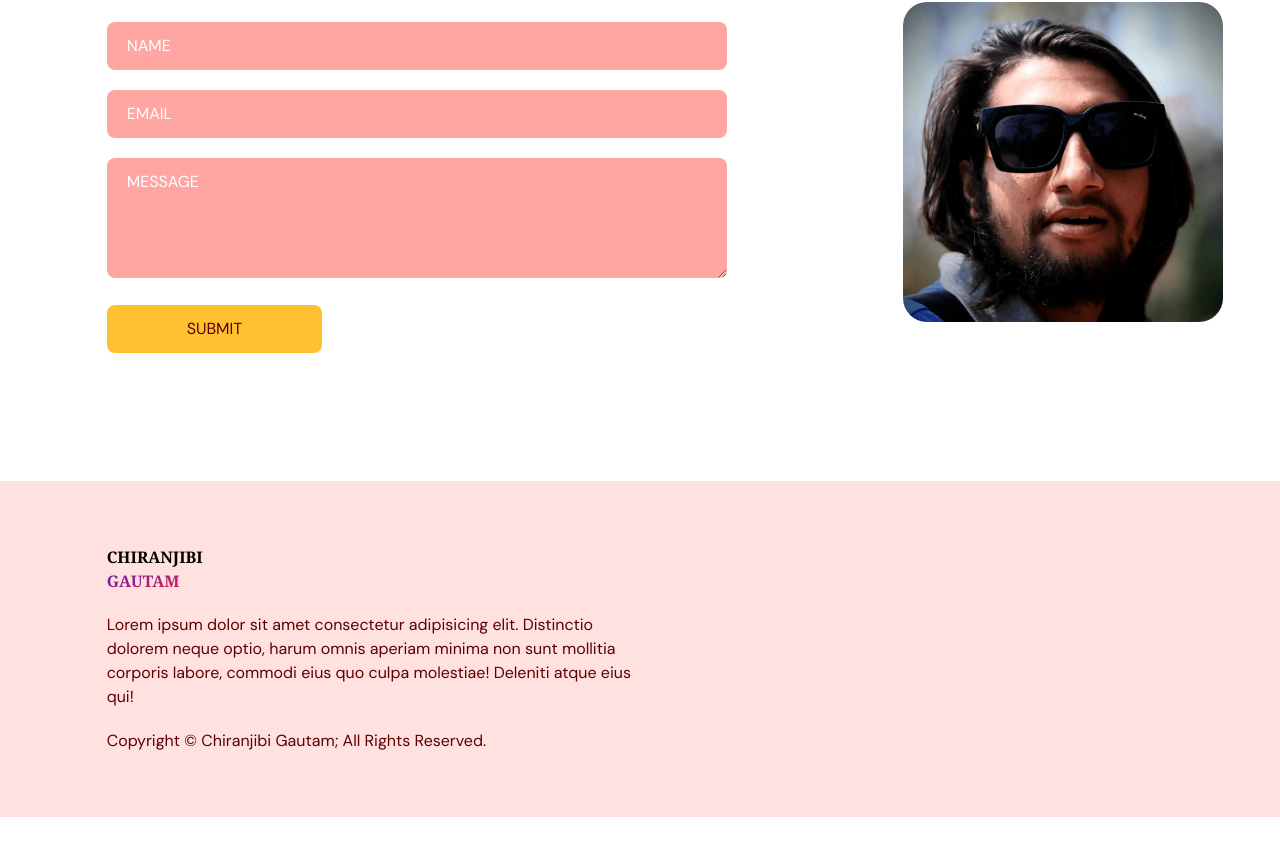
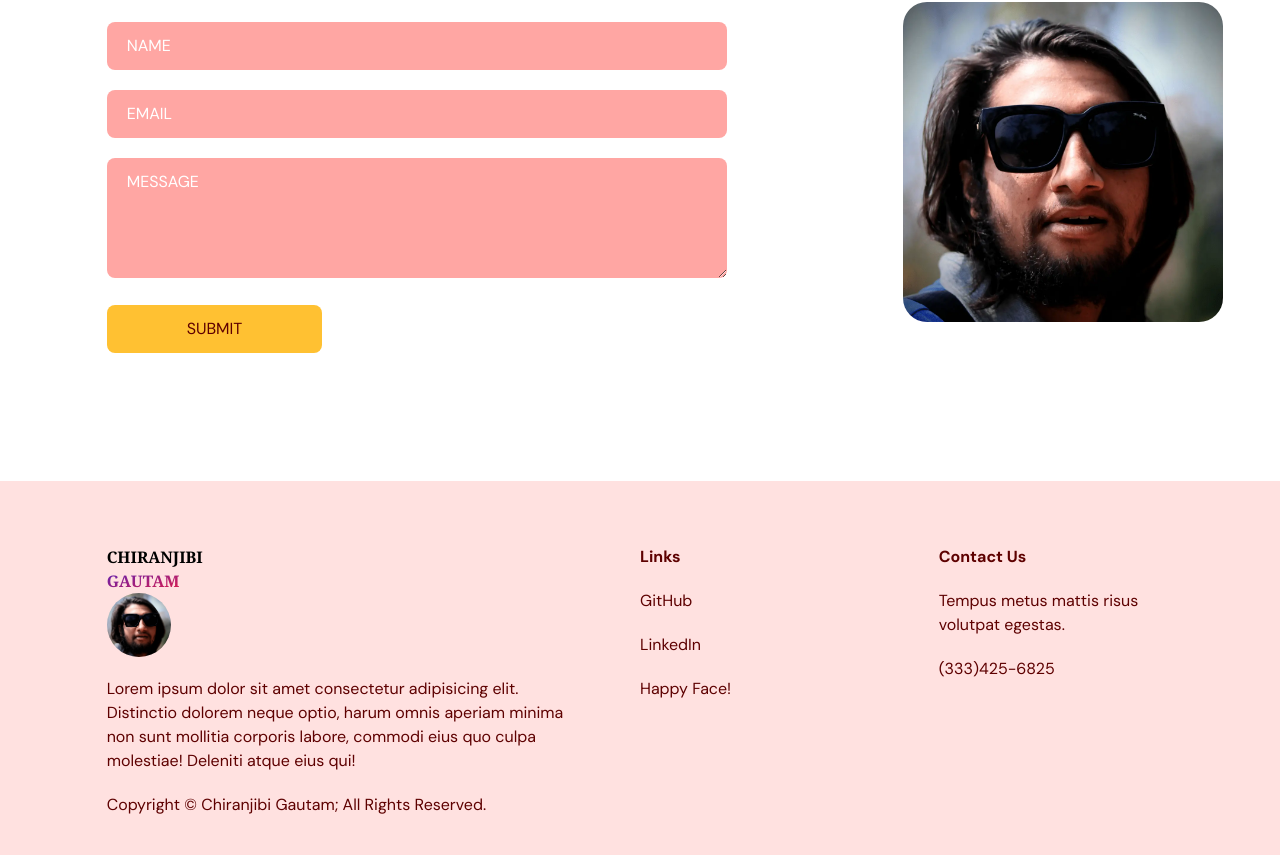
Before and after one commit to chirang56/aj-studio, a React (Vite) app: page / in a window 1280 px wide. Shown: the part 2987-3842 px from the top of the page. Before the commit the page ends 3804 px from the top, so only its background shows below. Built offline with nearby package versions, Linux system fonts and the light colour scheme.

Commit message:
finalize the footer section with social links

```diff
--- a/src/scenes/footer/index.tsx
+++ b/src/scenes/footer/index.tsx
@@ -10,14 +10,24 @@ const Footer = (props: Props) => {
               <span className="bg-gradient-to-br from-violet-800 to-rose-600
               text-transparent bg-clip-text"> GAUTAM </span>
             </p>
+            <div className="flex-between justify-between w-16"> <img className="rounded-full" src={Logo} alt="logo"/> </div>
             <p className="my-5"> Lorem ipsum dolor sit amet consectetur adipisicing elit. Distinctio
                 dolorem neque optio, harum omnis aperiam minima non sunt mollitia corporis
                 labore, commodi eius quo culpa molestiae! Deleniti atque eius qui!
             </p>
             <p> Copyright &copy; Chiranjibi Gautam; All Rights Reserved. </p>
         </div>
-        <div></div>
-        <div></div>
+        <div className="mt-16 basis-1/4 md:mt-0">
+            <h4 className="font-bold"> Links </h4>
+            <p className="my-5"> GitHub </p>
+            <p className="my-5"> LinkedIn </p>
+            <p> Happy Face! </p>
+        </div>
+        <div className="mt-16 basis-1/4 md:mt-0">
+          <h4 className="font-bold">Contact Us</h4>
+          <p className="my-5">Tempus metus mattis risus volutpat egestas.</p>
+          <p>(333)425-6825</p>
+        </div>
     </div>
   </footer>
   );
```
